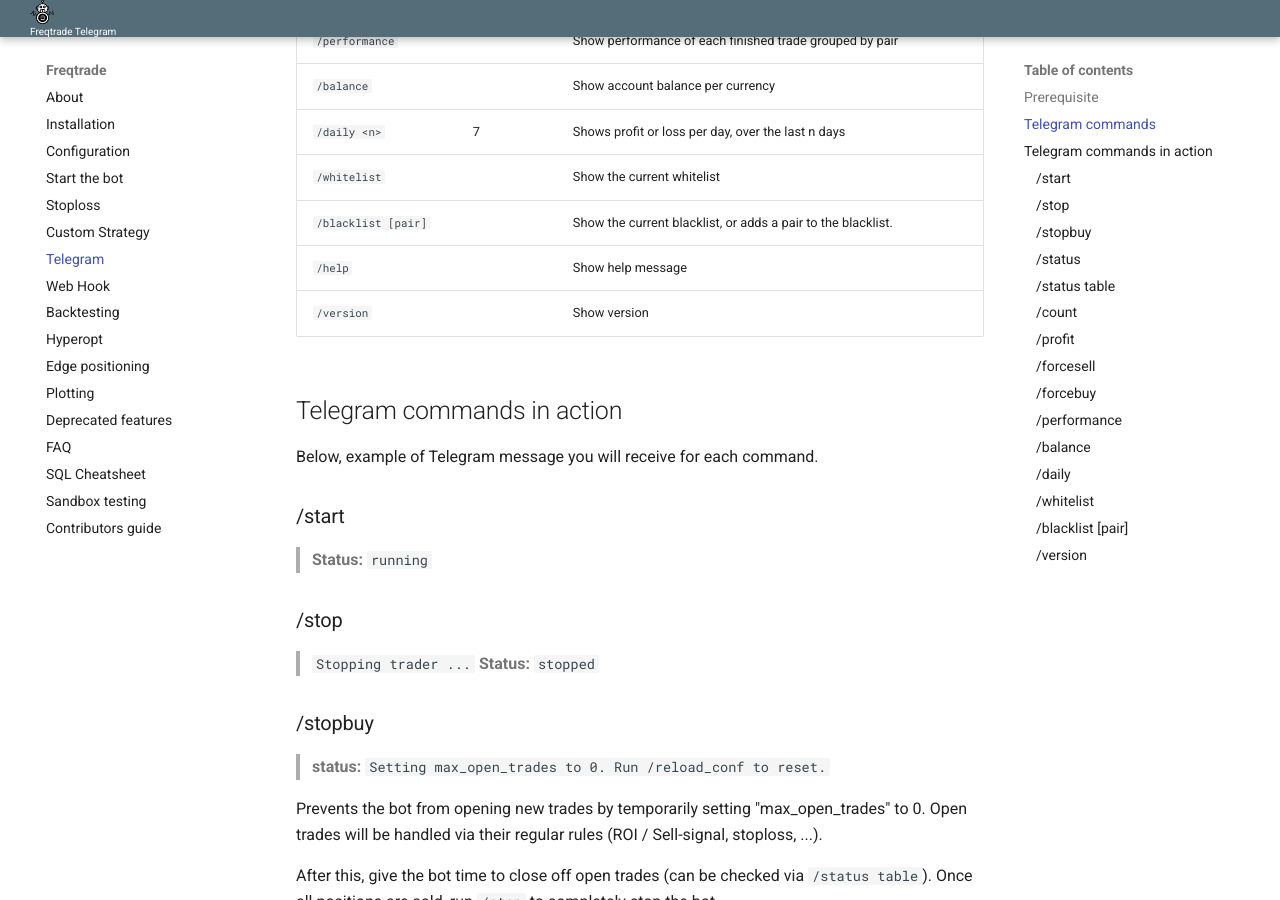
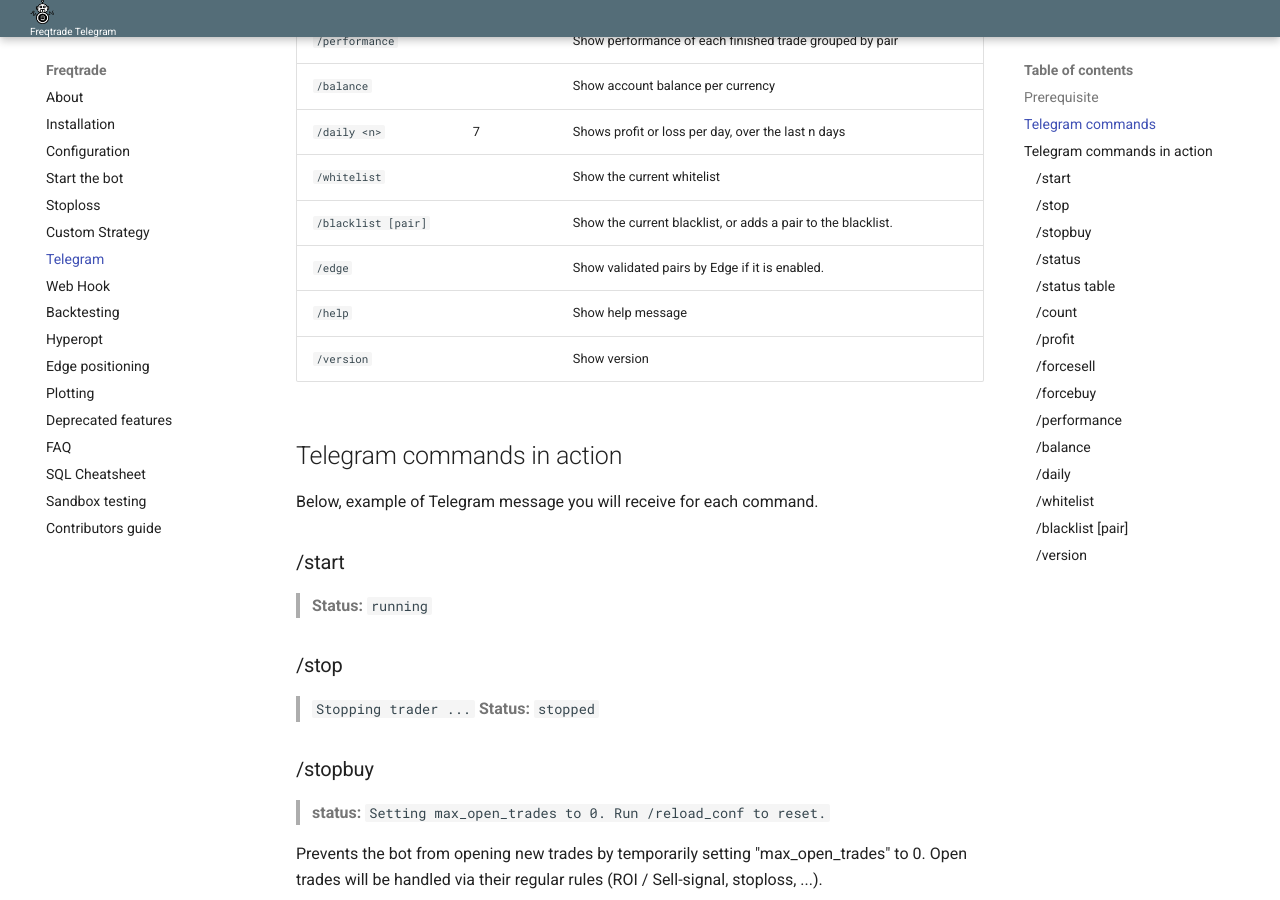
Before and after one commit to jacksonmori755/Crypto-trading-bot, an MkDocs documentation site: the page built from docs/telegram-usage.md, in a window 1280 px wide and 900 px high, scrolled down 1130 px. Built offline with MkDocs 1.6.1 and Material for MkDocs 9.7.7, drawn with Linux system fonts in a browser that asks for light colours.

Commit message:
help added

```diff
--- a/docs/telegram-usage.md
+++ b/docs/telegram-usage.md
@@ -30,6 +30,7 @@ official commands. You can ask at any moment for help with `/help`.
 | `/daily <n>` | 7 | Shows profit or loss per day, over the last n days
 | `/whitelist` | | Show the current whitelist
 | `/blacklist [pair]` | | Show the current blacklist, or adds a pair to the blacklist.
+| `/edge` | | Show validated pairs by Edge if it is enabled.
 | `/help` | | Show help message
 | `/version` | | Show version
 
```
